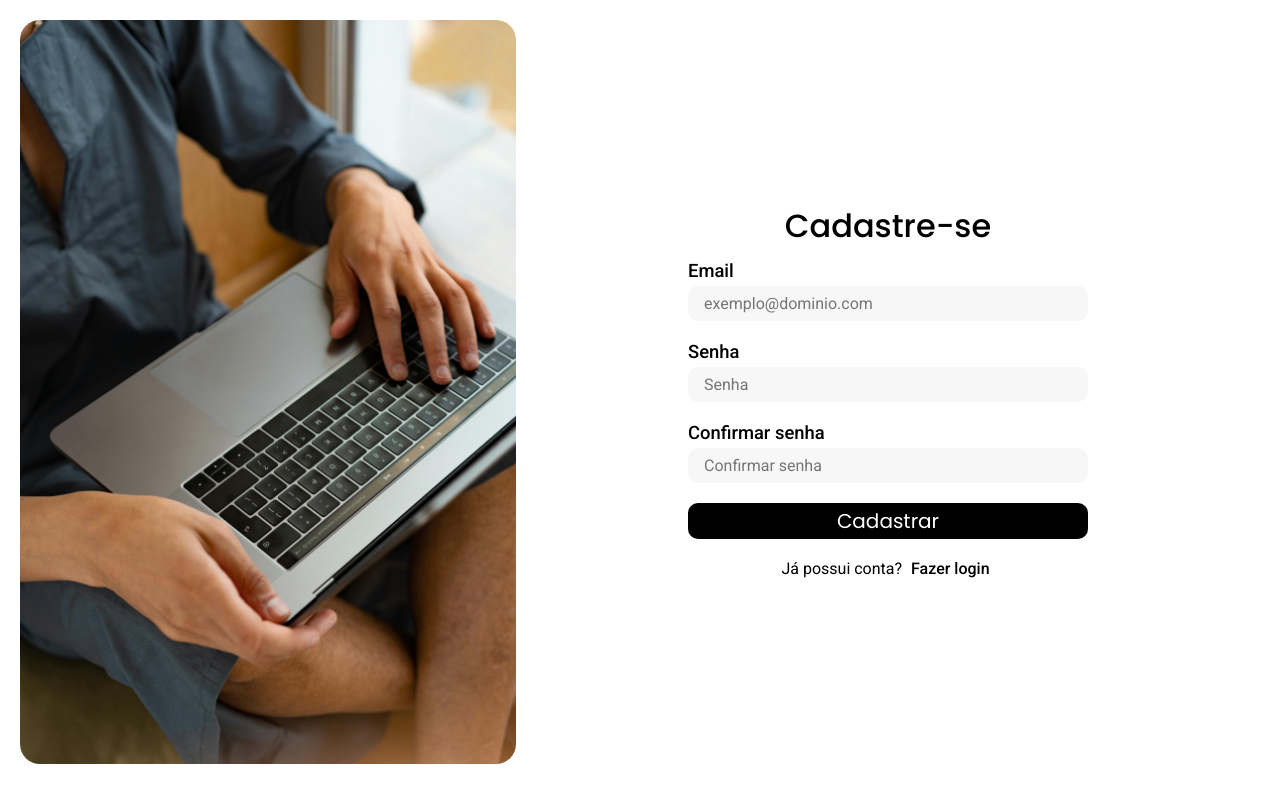
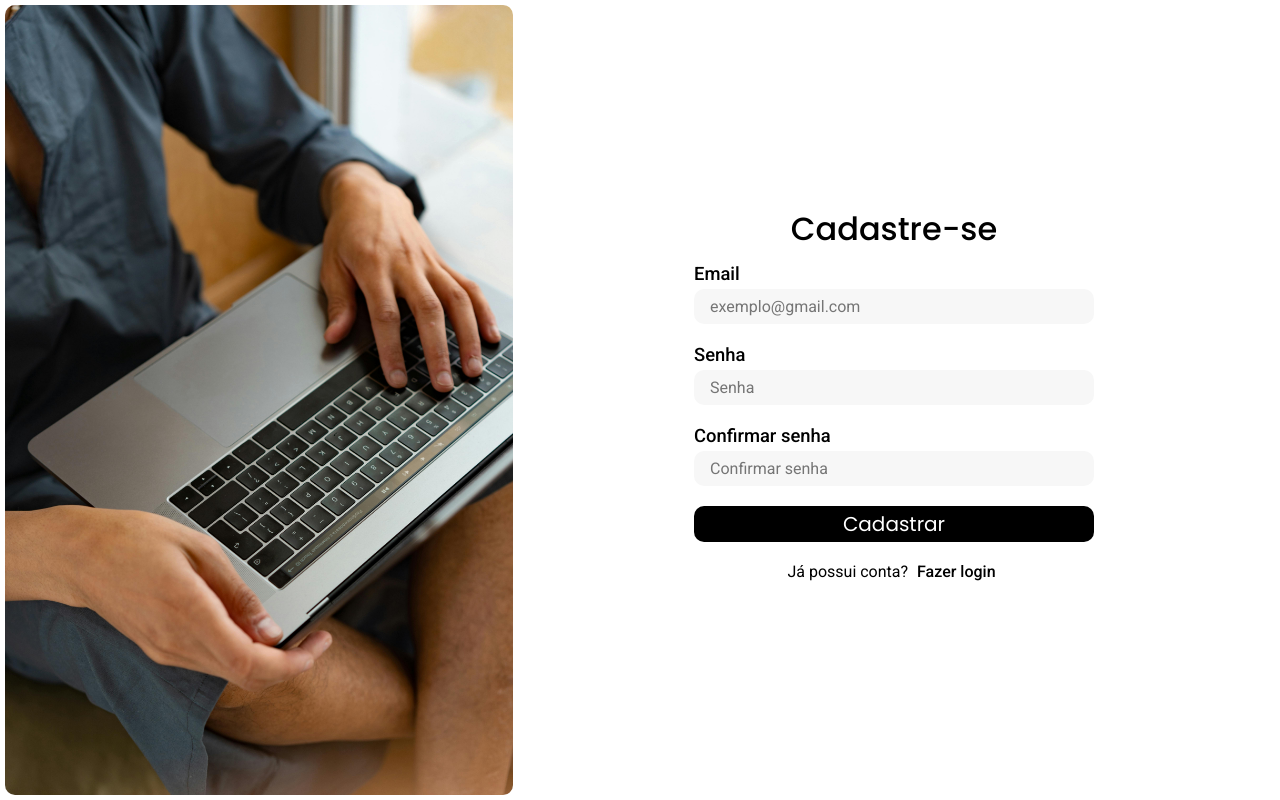
Before and after one commit to alexsmcar/Sistema_chamados_cs50, a Flask app: page /cadastrar in a window 1280 px wide. Run offline with Flask 3, Linux system fonts and the light colour scheme.

Commit message:
refatoracao layout

```diff
--- a/app.py
+++ b/app.py
@@ -1,7 +1,7 @@
 import sqlite3
 from datetime import datetime
 import math
-from flask import Flask, render_template, request, redirect, session
+from flask import Flask, render_template, request, redirect, session, flash
 from flask_session import Session
 from werkzeug.security import generate_password_hash, check_password_hash
 from functools import wraps
@@ -67,6 +67,7 @@ def login():
             cursor.execute("SELECT id, password FROM usuarios WHERE email = ?",(email,))
             usuario = cursor.fetchone()
             if not usuario or not check_password_hash(usuario["password"], senha):
+                flash("Usuario ou senha incorretos!")
                 return redirect("/login") #usuario ou senha incorreta
             else:
                 session["user_id"] = usuario["id"]
@@ -87,11 +88,16 @@ def cadastrar():
             return redirect("/cadastrar")
         cursor.execute("SELECT email FROM usuarios WHERE email = ?",(email,))
         email_db = cursor.fetchall()
-        if not email_db and senha == confirmar:
-            senha = generate_password_hash(senha)
-            cursor.execute("INSERT INTO usuarios (email, password) values(?,?)", (email, senha))
-            db.commit()
-            return redirect("/login") # retorna pagina de login
+        if email_db:
+            flash("Email não disponivel!")
+            return redirect("/cadastrar")
+        if senha != confirmar:
+            flash("Senhas não são iguais!")
+            return redirect("/cadastrar")
+        senha = generate_password_hash(senha)
+        cursor.execute("INSERT INTO usuarios (email, password) values(?,?)", (email, senha))
+        db.commit()
+        return redirect("/login") # retorna pagina de login
     closedb(db, cursor)
     return render_template("cadastrar.html")
 
@@ -173,7 +179,10 @@ def cadClientes():
                 return redirect("/cadastrar_clientes")
         db = opendb()
         cursor = db.cursor()
-        cursor.execute("INSERT INTO clientes (nome, usuario_id, cpf_cnpj, telefone, logradouro, bairro, numero, complemento, cidade, uf, cep) VALUES (?,?,?,?,?,?,?,?,?,?,?)",(nome, session["user_id"], cpf_cnpj, telefone, logradouro, bairro, numero, complemento, cidade, uf, cep))
+        cursor.execute("SELECT COALESCE(MAX(id), 0) + 1 FROM clientes WHERE usuario_id = ?", (session["user_id"],))
+        id = cursor.fetchone()
+        id = id[0]
+        cursor.execute("INSERT INTO clientes (id, nome, usuario_id, cpf_cnpj, telefone, logradouro, bairro, numero, complemento, cidade, uf, cep) VALUES (?,?,?,?,?,?,?,?,?,?,?,?)",(id, nome, session["user_id"], cpf_cnpj, telefone, logradouro, bairro, numero, complemento, cidade, uf, cep))
         db.commit()
         closedb(db, cursor)
         return redirect("/clientes")
@@ -202,7 +211,10 @@ def cadChamados():
         if saida:
             saida = datetime.strptime(saida, "%Y-%m-%dT%H:%M")
             saida = saida.strftime("%d/%m/%Y %H:%M")
-        cursor.execute("INSERT INTO chamados (usuario_id, cliente_id, status, defeitos, emissao, encerramento, descricao, solucao) VALUES (?,?,?,?,?,?,?,?)", (session["user_id"], cliente, situacao, defeitos, entrada, saida, descricao, solucao))
+        cursor.execute("SELECT COALESCE(MAX(id), 0) + 1 FROM chamados WHERE usuario_id = ?", (session["user_id"],))
+        id = cursor.fetchone()
+        id = id[0]
+        cursor.execute("INSERT INTO chamados (id, usuario_id, cliente_id, status, defeitos, emissao, encerramento, descricao, solucao) VALUES (?,?,?,?,?,?,?,?,?)", (id, session["user_id"], cliente, situacao, defeitos, entrada, saida, descricao, solucao))
         db.commit()
         return redirect("/chamados")
     action = "criar_chamado"
--- a/static/css/login.css
+++ b/static/css/login.css
@@ -9,14 +9,15 @@
 .login_container {
     display: grid;
     grid-template-columns: 1fr 1.5fr;
-    margin: 20px;
+    margin: 5px;
+    height: calc(100vh - 10px);
 }
 
 .login_img img {
-    max-height: calc(100vh - 40px);
+    height: calc(100vh - 10px);
     object-fit: cover;
     width: 100%;
-    border-radius: 20px;
+    border-radius: 10px;
 }
 .login_titulo {
     font-family: "Poppins";
@@ -64,6 +65,17 @@
     gap: 20px;
 }
 
+.formulario_login input:focus {
+    outline-color: var(--azulClaroFocus);
+}
+
 .login_page p {
  text-align: center;
 }
+
+.mensagem_servidor {
+    display: block;
+    text-align: center;
+    color: var(--vermelho);
+    margin-top: 10px;
+}
--- a/static/css/logout-header.css
+++ b/static/css/logout-header.css
@@ -19,9 +19,10 @@
     position: absolute;
     font-size: .85rem;
     box-sizing: border-box;
-    width: 100%;
     margin-top: 10px;
+    right: 0px;
     z-index: 1;
+
 }
 
 .logout.active {
@@ -33,6 +34,8 @@
     display: inline-block;
     padding: 5px 12px;
     background-color: white;
+    border: 1px solid var(--cinzaBorda);
     border-radius: 4px;
-    border: 1px solid var(--cinzaBorda);
+
+
 }
--- a/static/js/modules/check_forms.js
+++ b/static/js/modules/check_forms.js
@@ -5,15 +5,17 @@ export default function check_forms() {
     const form_clientes = document.getElementById("formulario_clientes");
     if (form_chamados) {
         if (path === href) {
-            console.log("ts")
+            const dataAtual = new Date();
+            const dataFormat = dataAtual.toLocaleString('sv-SE', { timeZoneName: 'short' }).slice(0, 16);
+            console.log(dataFormat);
+            form_chamados["entrada"].value = dataFormat;
         }
 
         function validadeChamados(event) {
-            const entrada = this["entrada"];
             const cliente = this["cliente"];
             const descricao = this["descricao"];
             const defeitos = this["defeitos"];
-            const isValid = validarCampos("campo_invalido", entrada,cliente,descricao,defeitos);
+            const isValid = validarCampos("campo_invalido", cliente,descricao,defeitos);
             console.log(isValid);
             if (!isValid) {
                event.preventDefault();
@@ -45,7 +47,7 @@ export default function check_forms() {
     function validarCampos(classe, ...itens) {
         let isValid = true;
         itens.forEach((item => {
-            if (item.value.trim() === "") {
+            if (item.value.trim() === "" || (item.tagName === "SELECT" && item.value === "Selecione")) {
                 item.classList.add(classe);
                 isValid = false;
             }
--- a/static/js/modules/nav_lateral.js
+++ b/static/js/modules/nav_lateral.js
@@ -1,10 +1,12 @@
 export default function nav_lateral() {
     const header = document.querySelector(".cabecalho");
     const btn_ocultar = document.getElementById("btn_ocultar");
-    const main = document.querySelector("main");
-    btn_ocultar.addEventListener("click", (event) => {
-        header.classList.toggle("hidden");
-        main.classList.toggle("nav_hidden");
-    });
+    if (header && btn_ocultar) {
+        const main = document.querySelector("main");
+        btn_ocultar.addEventListener("click", (event) => {
+            header.classList.toggle("hidden");
+            main.classList.toggle("nav_hidden");
+        });
+    }
 
 }
--- a/static/js/script.js
+++ b/static/js/script.js
@@ -1,6 +1,8 @@
 import dropdown from "./modules/dropdown.js";
 import nav_lateral from "./modules/nav_lateral.js"
 import check_forms from "./modules/check_forms.js";
+
+
 dropdown();
 nav_lateral();
 check_forms();
--- a/templates/cadastrar.html
+++ b/templates/cadastrar.html
@@ -17,10 +17,10 @@
         <main class="page_container">
             <div class="login_page">
                 <h1 class="login_titulo">Cadastre-se</h1>
-                <form class="formulario_login" method="post" action="/cadastrar">
+                <form autocomplete="off" id="form_cadastro" class="formulario_login" method="post" action="/cadastrar">
                     <div>
                         <label class="label_login" for="cad_email">Email</label>
-                        <input class="input_login" type="text" id="cad_email" name="email" placeholder="exemplo@dominio.com
+                        <input class="input_login" type="text" id="cad_email" name="email" placeholder="exemplo@gmail.com
                         ">
                     </div>
                     <div>
@@ -36,9 +36,17 @@
                     <button class="btn_login">Cadastrar</button>
                 </form>
                 <p>Já possui conta? <a class="login_register" href="/">Fazer login</a></p>
+                <span id="mensagem_erro" class="mensagem_servidor">
+                {% with messages = get_flashed_messages() %}
+                    {% if messages %}
+                        {{messages[0]}}
+                    {% endif %}
+                {% endwith %}
+                </span>
+
             </div>
         </main>
     </div>
-
+    <script type="module" src="../static/js/script.js"></script>
 </body>
 </html>
--- a/templates/cadastrar_chamados.html
+++ b/templates/cadastrar_chamados.html
@@ -11,7 +11,7 @@
 {% block principal %}
     <div class="cadastrar_chamado_content">
         <form id="formulario_cad" action="{% if action == 'criar_chamado' %}/cadastrar_chamados{% else %}/editar_chamado{% endif %}
-        " method="post" class="form_cad_chamado">
+        " method="post" class="form_cad_chamado" autocomplete="off">
             <input type="hidden" name="action" value="{{ action }}">
             <div class="form_cad">
                 <div class="sub_col2">
--- a/templates/cadastrar_clientes.html
+++ b/templates/cadastrar_clientes.html
@@ -10,7 +10,7 @@
 
 {% block principal %}
     <div class="cadastrar_cliente_content">
-        <form id="formulario_clientes" action="{% if action == 'criar_cliente' %}/cadastrar_clientes{% else %}/editar_cliente{% endif %}" method="post" class="form_cad_chamado">
+        <form id="formulario_clientes" action="{% if action == 'criar_cliente' %}/cadastrar_clientes{% else %}/editar_cliente{% endif %}" method="post" class="form_cad_chamado" autocomplete="off">
             <input type="hidden" name="action" value="{{ action }}">
             <div class="form_cad">
                 <div class="sub_col2">
```
Also changed, not shown: templates/login.html (+8 -3 lines), sistema_chamados.db, 3 other files.
